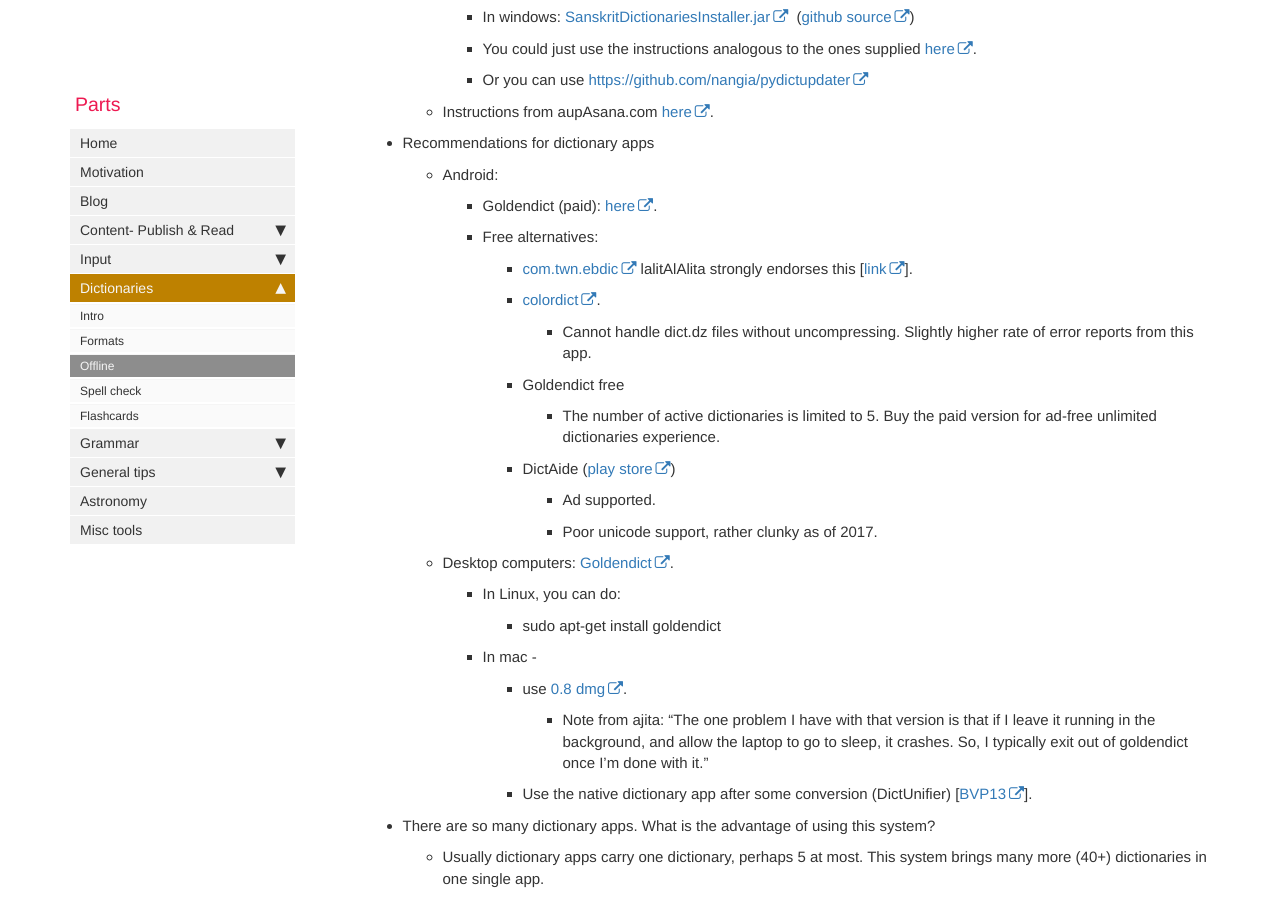
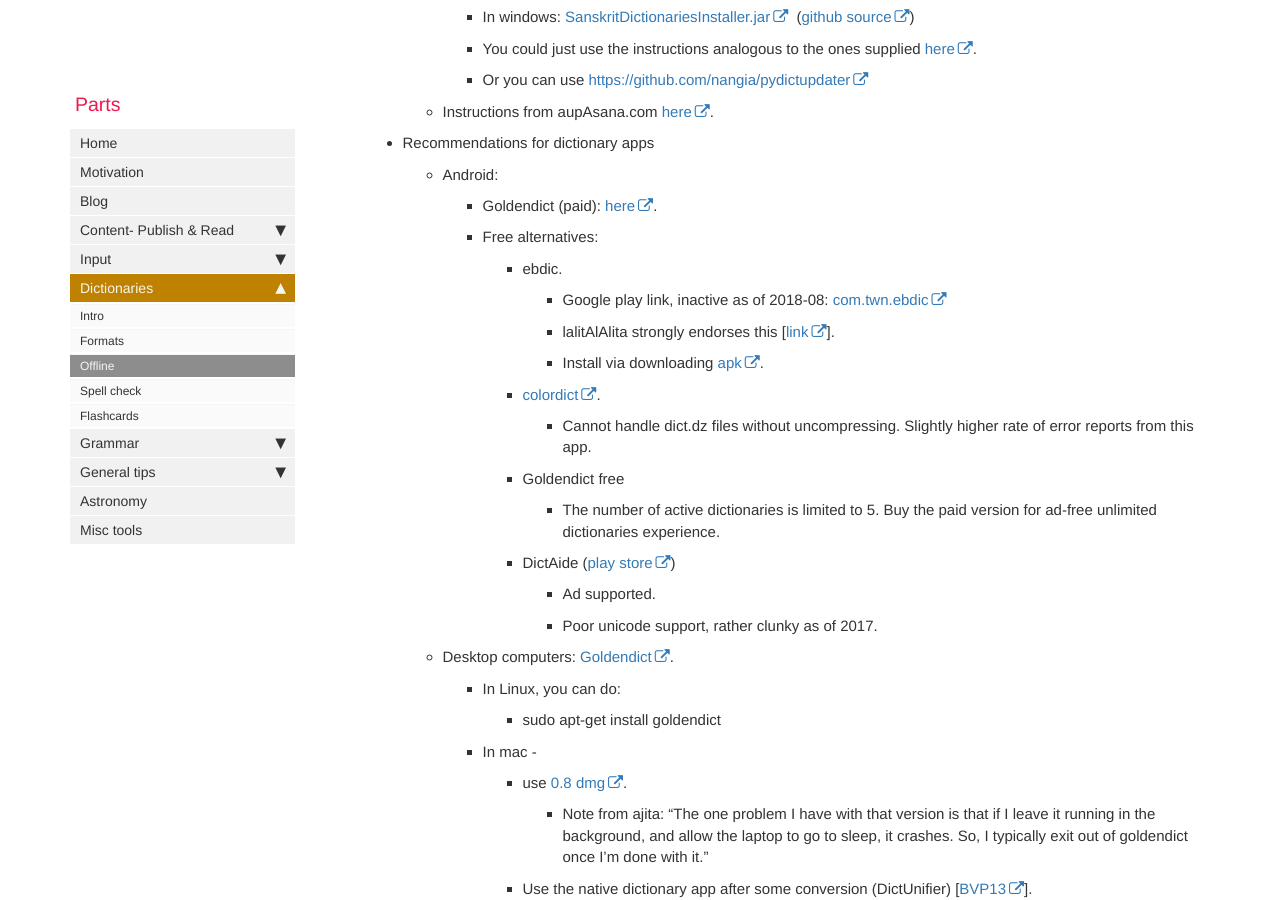
Before and after one commit to sanskrit-coders/jekyll-site-archived, a Jekyll site: the page built from pages/dictionaries/offline.md, in a window 1280 px wide and 900 px high, scrolled down 1713 px. Built offline with Jekyll 4.4.1, drawn with Linux system fonts in a browser that asks for light colours; nearby versions of some CDN libraries; comment, search, counter and statistics services are not loaded.

Commit message:
Content update.

```diff
--- a/pages/dictionaries/offline.md
+++ b/pages/dictionaries/offline.md
@@ -51,7 +51,10 @@
     - Android:
         - Goldendict (paid): [here](https://play.google.com/store/apps/details?id=mobi.goldendict.android).
         - Free alternatives:
-            - [com.twn.ebdic](https://play.google.com/store/apps/details?id=com.twn.ebdic) lalitAlAlita strongly endorses this \[[link](https://groups.google.com/d/msg/sanskrit-programmers/z1tCiCwvk04/sU9NEdxQBQAJ)\].
+            - ebdic.
+              - Google play link, inactive as of 2018-08: [com.twn.ebdic](https://play.google.com/store/apps/details?id=com.twn.ebdic)
+              - lalitAlAlita strongly endorses this \[[link](https://groups.google.com/d/msg/sanskrit-programmers/z1tCiCwvk04/sU9NEdxQBQAJ)\].
+              - Install via downloading [apk](https://apkpure.com/ebdic/com.twn.ebdic).
             - [colordict](https://play.google.com/store/apps/details?id=com.socialnmobile.colordict).
                 - Cannot handle dict.dz files without uncompressing. Slightly higher rate of error reports from this app.
             - Goldendict free
```
